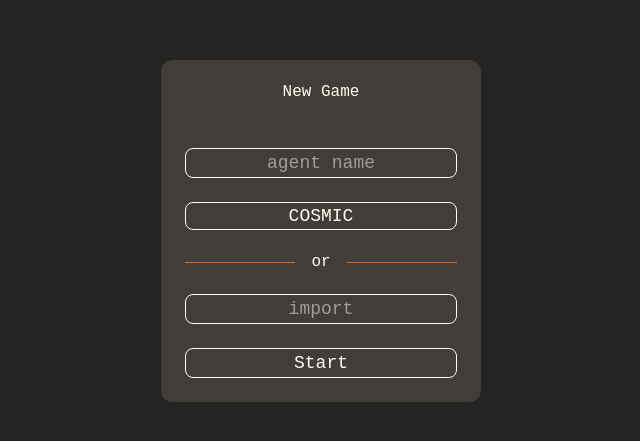
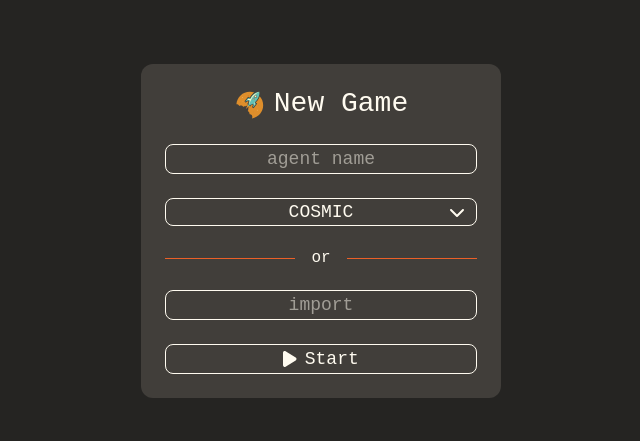
Before and after one commit to 10jmellott/space-traders, a Vue app: page /#/ in a window 1280 px wide. Shown: the part 169-610 px from the top of the page, without its empty margins (319-959 px from the left). Built offline with nearby package versions, Linux system fonts and the light colour scheme.

Commit message:
FontAwesome setup

```diff
--- a/src/App.vue
+++ b/src/App.vue
@@ -30,7 +30,7 @@ tokenStore.$subscribe(agentStore.refreshAgent);
 
 <style lang="scss" scoped>
 .new-game {
-	width: 320px;
+	width: 360px;
 	background: var(--background-accent);
 	border-radius: 12px;
 	padding: 24px;
--- a/src/components/Home.vue
+++ b/src/components/Home.vue
@@ -1,12 +1,18 @@
 <script setup lang="ts">
+import ButtonInput from '@components/forms/ButtonInput.vue';
+
 import { useAgentStore } from '@stores/agentStore';
+import { useTokenStore } from '@stores/tokenStore';
 
 const agentStore = useAgentStore();
+
+const tokenStore = useTokenStore();
 </script>
 
 <template>
 	<div class="home">
 		<p v-for="value of Object.values(agentStore.agent || {})" :key="value">{{ value }}</p>
+		<ButtonInput @click="tokenStore.token = ''">Clear Token</ButtonInput>
 	</div>
 </template>
 
--- a/src/components/NewGame.vue
+++ b/src/components/NewGame.vue
@@ -14,8 +14,7 @@ const faction = ref(FactionSymbols.Cosmic);
 
 const importToken = ref('');
 
-const generalErrors = ref('');
-const symbolErrors = ref([]);
+const errors = ref([] as string[]);
 
 function submit() {
 	if (importToken.value) {
@@ -26,9 +25,9 @@ function submit() {
 				const response = await e.response.json();
 				if (response?.error) {
 					if (response.error.data?.symbol) {
-						symbolErrors.value = response.error.data.symbol;
+						errors.value = response.error.data.symbol;
 					} else {
-						generalErrors.value = response.error.message;
+						errors.value = [response.error.message] as string[];
 					}
 				}
 			});
@@ -43,10 +42,12 @@ const factionSymbolOptions = Object.values(FactionSymbols).map(faction => ({
 
 <template>
 	<div class="new-game">
-		<h1>New Game</h1>
-		<p class="error">{{ generalErrors }}</p>
+		<h1 class="new-game__header">
+			<img src="/images/space-traders.svg" alt="Space Traders" height="32" width="32" />
+			<span>New Game</span>
+		</h1>
+		<p class="error" v-for="error in errors" :key="error">{{ error }}</p>
 		<TextInput v-model="agent" placeholder="agent name" pattern="[\-a-zA-Z0-9_]+" />
-		<p class="error" v-for="error in symbolErrors" :key="error">{{ error }}</p>
 		<SelectInput v-model="faction" :options="factionSymbolOptions" />
 		<div class="new-game__separator">
 			<hr />
@@ -54,7 +55,10 @@ const factionSymbolOptions = Object.values(FactionSymbols).map(faction => ({
 			<hr />
 		</div>
 		<TextInput v-model="importToken" placeholder="import" />
-		<ButtonInput @click="submit">Start</ButtonInput>
+		<ButtonInput class="start" @click="submit">
+			<font-awesome-icon icon="play" />
+			<span>Start</span>
+		</ButtonInput>
 	</div>
 </template>
 
@@ -64,6 +68,15 @@ const factionSymbolOptions = Object.values(FactionSymbols).map(faction => ({
 	flex-direction: column;
 	gap: 24px;
 	text-align: center;
+
+	&__header {
+		display: flex;
+		align-items: center;
+		justify-content: center;
+		gap: 8px;
+		font-size: 1.75rem;
+		font-weight: 500;
+	}
 
 	&__separator {
 		display: flex;
@@ -81,4 +94,10 @@ const factionSymbolOptions = Object.values(FactionSymbols).map(faction => ({
 		color: red;
 	}
 }
+.start {
+	display: flex;
+	align-items: center;
+	justify-content: center;
+	gap: 8px;
+}
 </style>
--- a/src/components/forms/SelectInput.vue
+++ b/src/components/forms/SelectInput.vue
@@ -9,13 +9,26 @@ defineEmits(['update:model-value']);
 </script>
 
 <template>
-	<select @change="$emit('update:model-value', ($event.target as any)?.value)">
-		<option v-for="option in options" :value="option.value">{{ option.label }}</option>
-	</select>
+	<div class="select-input">
+		<select @change="$emit('update:model-value', ($event.target as any)?.value)">
+			<option v-for="option in options" :value="option.value">{{ option.label }}</option>
+		</select>
+		<font-awesome-icon class="select-input__chevron" icon="chevron-down" />
+	</div>
 </template>
 
 <style lang="scss" scoped>
+.select-input {
+	display: flex;
+	align-items: center;
+	position: relative;
 
+	&__chevron {
+		position: absolute;
+		right: 12px;
+		pointer-events: none;
+	}
+}
 select {
 	border: 1px solid var(--foreground);
 	border-radius: 8px;
@@ -23,6 +36,6 @@ select {
 	font-size: 1.125rem;
 	text-align: center;
 	color: var(--foreground);
+	width: 100%;
 }
-
 </style>
--- a/src/main.ts
+++ b/src/main.ts
@@ -1,21 +1,34 @@
+// Global Styles
 import '@styles/main.scss';
-import { createRouter, createWebHashHistory } from 'vue-router';
+
+// Vue
 import { createApp } from 'vue';
 import App from './App.vue';
+
+// Pinia
 import { createPinia } from 'pinia';
+const pinia = createPinia();
 
+// FontAwesome
+import { library } from '@fortawesome/fontawesome-svg-core'
+import { FontAwesomeIcon } from '@fortawesome/vue-fontawesome'
+import { fas } from '@fortawesome/free-solid-svg-icons'
+library.add(fas)
+
+// Vue Router
 import Home from '@components/Home.vue';
-
+import { createRouter, createWebHashHistory } from 'vue-router';
 const routes = [
 	{ path: '/', component: Home }
 ];
-
 const router = createRouter({
 	history: createWebHashHistory(),
 	routes,
 });
 
+// Create the App
 createApp(App)
+	.component('font-awesome-icon', FontAwesomeIcon)
 	.use(router)
-	.use(createPinia())
+	.use(pinia)
 	.mount('#app')
```
Also changed, not shown: public/images/space-traders.svg (added).
